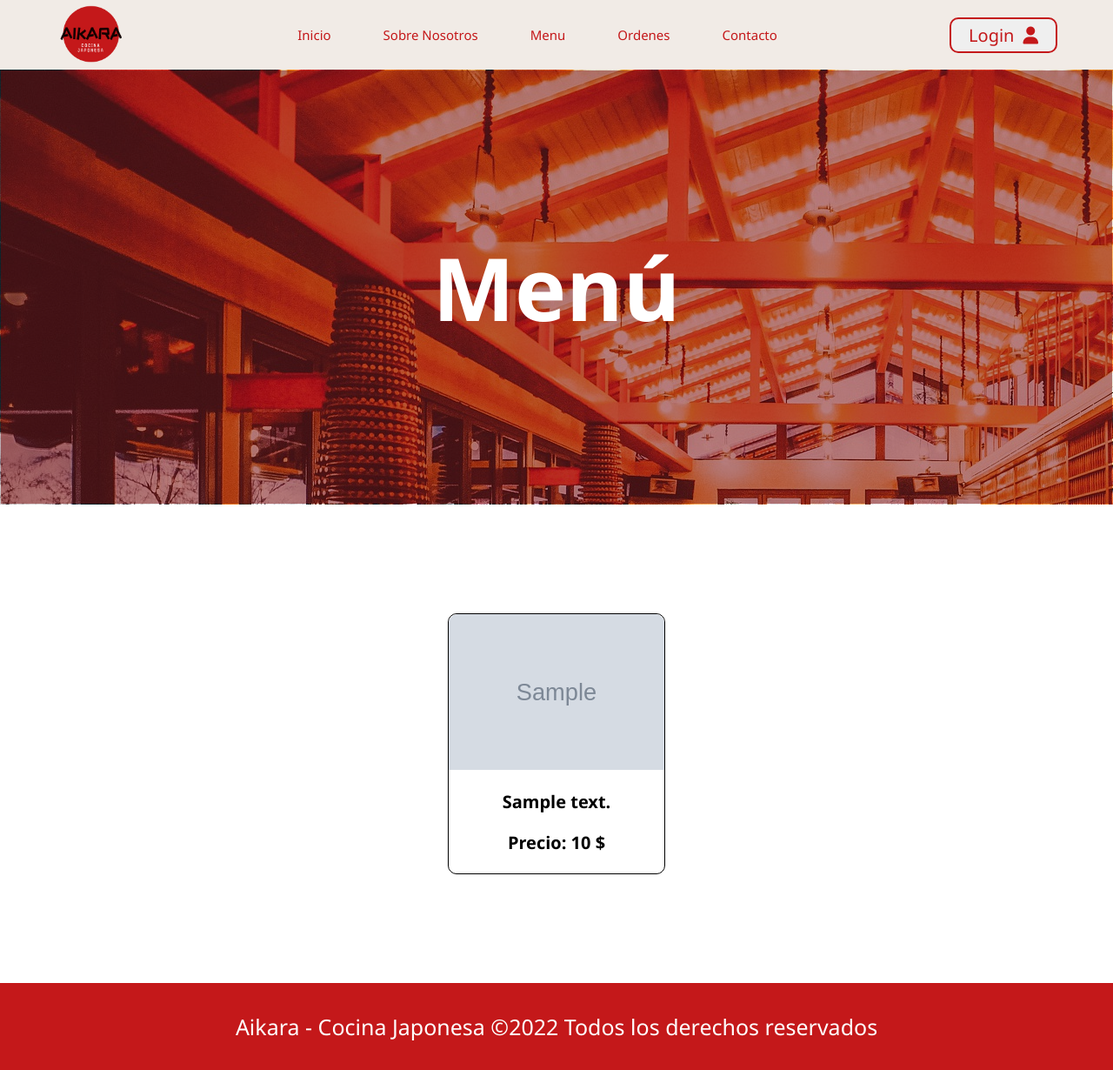
After one commit to MauCoden95/aikara, a PHP site: the page made by Views/Comida/Menu.php in a window 1280 px wide. The commit adds this page. Shown: the whole page at 87% size. Run offline with PHP 8.4, Linux system fonts and the light colour scheme; the template is opened without the code that fills it: most values are stand-ins (such as "Sample title", 1, 10 or a date in 2020); grey boxes marked "Sample" are stand-in pictures; some libraries are stand-ins or nearby versions; some web fonts are replaced.

Commit message:
Add files via upload

```diff
--- a/Assets/Css/Styles.css
+++ b/Assets/Css/Styles.css
@@ -392,7 +392,7 @@ html{
 
 #banner > div h2{
     color: #fff;
-    font-size: 7rem;
+    font-size: 10rem;
 }
 
 
@@ -528,6 +528,42 @@ html{
 
 
 
+/*MENU*/
+#foods{
+    width: 100%;
+    min-height: 55rem;
+    display: flex;
+    align-items: center;
+    justify-content: space-around;
+    flex-wrap: wrap;
+}
+
+
+
+.food-card{
+    width: 25rem;
+    height: 30rem;
+    border-radius: 1rem;
+    border: .1rem solid #000;
+    margin: 2rem;
+}
+
+.food-card img{
+    width: 100%;
+    height: 60%;
+    border-radius: 1rem 1rem 0 0;
+}
+
+.food-card h2{
+    font-size: 2rem;
+    text-align: center;
+    margin: 2rem 0;
+}
+
+
+
+
+
 
 
 /*FOOTER*/
--- a/Models/Usuario.php
+++ b/Models/Usuario.php
@@ -141,7 +141,6 @@
                     $result = true;
                 }
 
-
             return $result;
 
         }
@@ -157,6 +156,8 @@
                 $result = true;
             }
 
+
+
             return $result;
         }
     }
--- /dev/null
+++ b/Views/Comida/Menu.php
@@ -0,0 +1,16 @@
+<div id="banner">
+            <div>
+                <h2>Menú</h2>
+            </div>
+
+</div>
+
+<div id="foods">
+    <?php while ($foo = $foods->fetch_object()) : ?>
+        <div class="food-card">
+            <img src="<?= base_url ?>/Assets/Img/Comidas/<?= $foo->image ?>" alt="comida">
+            <h2><?= $foo->description ?></h2>
+            <h2>Precio: <?= $foo->price ?> $</h2>
+        </div>
+    <?php endwhile; ?>
+</div>
--- a/Views/Layout/Header.php
+++ b/Views/Layout/Header.php
@@ -23,7 +23,7 @@
                 <ul>
                     <li><a href="<?= base_url ?>/Comida/Index">Inicio</a></li>
                     <li><a href="<?= base_url ?>/Pagina/about">Sobre Nosotros</a></li>
-                    <li><a href="">Menu</a></li>
+                    <li><a href="<?= base_url ?>/Comida/menu">Menu</a></li>
                     <li><a href="">Ordenes</a></li>
                     <li><a href="<?= base_url ?>/Pagina/contact">Contacto</a></li>
                 </ul>
@@ -53,6 +53,7 @@
                     <a href="#">Recuperar contraseña</a>
                 <?php else: ?>
                     <a href="#">Mis Pedidos</a>
+                    <a href="http://localhost/Aikara/Usuario/update">Dejar reseña</a>
                     <a href="http://localhost/Aikara/Usuario/update">Configuracion</a>
                     <a href="http://localhost/Aikara/Usuario/logout">Cerrar Sesion</a>
 
```
Also changed, not shown: Controllers/ComidaController.php (+7 -1 lines), Controllers/UsuarioController.php (+9 -0 lines), Models/Comida.php (+75 -0 lines). Lines whose indentation alone changed are shown as unchanged.
